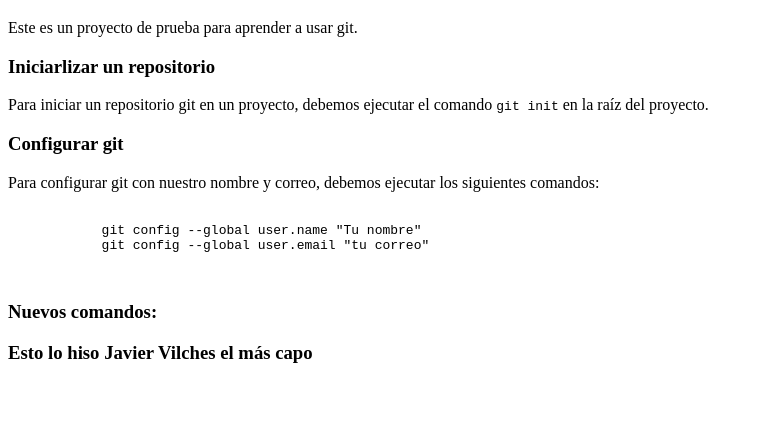
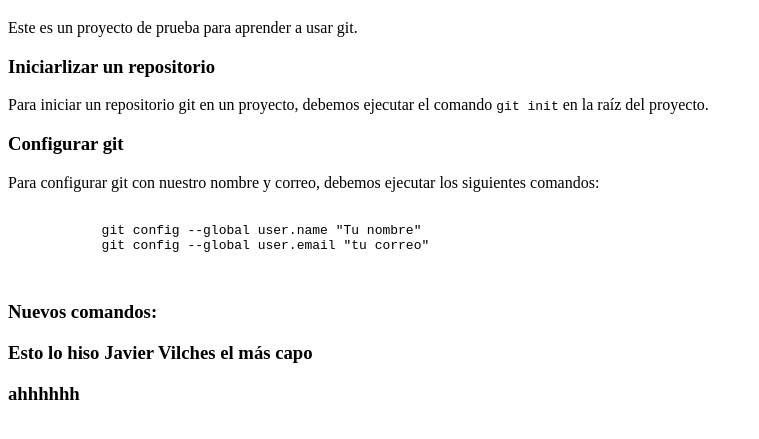
Before and after one commit to CristofherAndres/ProyectoFinal1, a plain HTML site: page index.html in a window 1280 px wide. Shown: the part 61-500 px from the top of the page, without its empty margins (0-759 px from the left). Drawn offline with Linux system fonts and the light colour scheme.

Commit message:
Update index.html

```diff
--- a/index.html
+++ b/index.html
@@ -22,5 +22,6 @@
     </pre>
     <h3>Nuevos comandos: </h3>
     <h3>Esto lo hiso Javier Vilches el más capo</h3>
+    <h3>ahhhhhh</h3>
 </body>
 </html>
```
